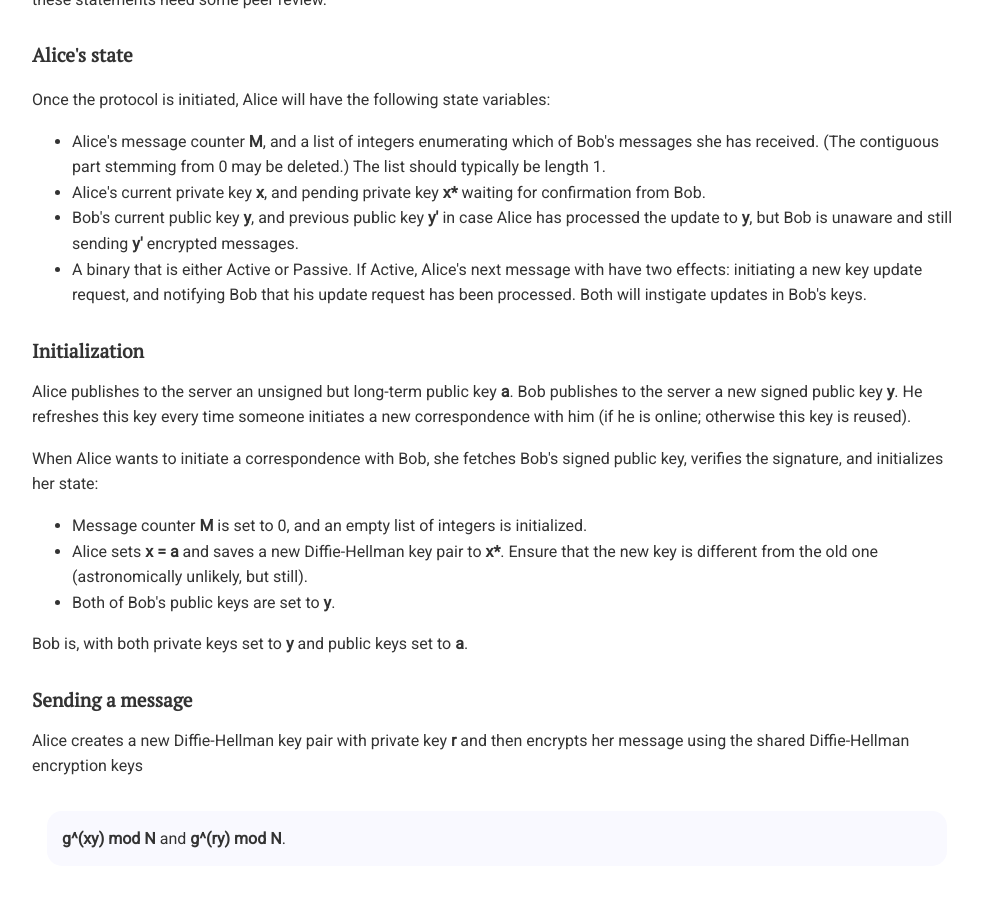
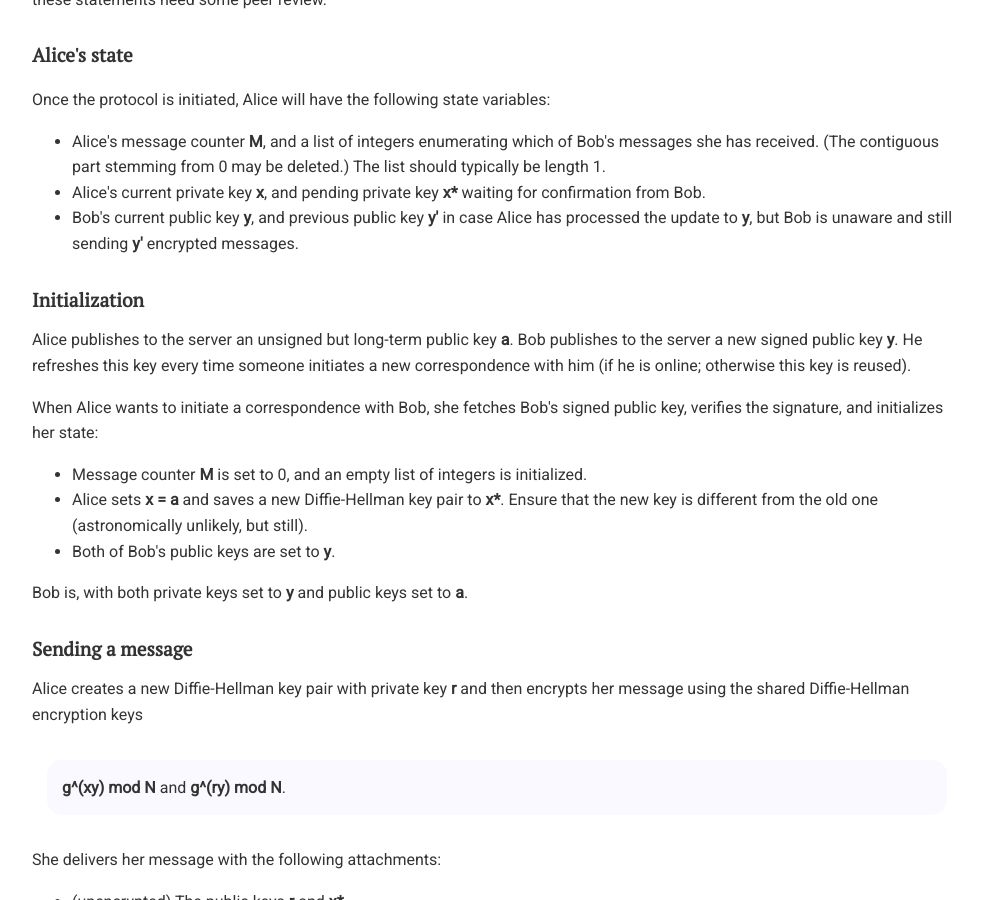
Before and after one commit to chatscrypt/chatscrypt.github.io, a Jekyll site: the page built from _posts/2020-01-24-the-chatscrypt-architecture-part-iv-authenticated-inductive-diffie-hellman-2.html, in a window 1280 px wide and 900 px high, scrolled down 451 px. Shown: the whole window, without its empty margins (143-1125 px from the left). Built offline with Jekyll 4.4.1, drawn with Linux system fonts in a browser that asks for light colours; comment, search, counter and statistics services are not loaded.

Commit message:
Update 2020-01-24-the-chatscrypt-architecture-part-iv-authenticated-inductive-diffie-hellman-2.html

```diff
--- a/_posts/2020-01-24-the-chatscrypt-architecture-part-iv-authenticated-inductive-diffie-hellman-2.html
+++ b/_posts/2020-01-24-the-chatscrypt-architecture-part-iv-authenticated-inductive-diffie-hellman-2.html
@@ -17,7 +17,6 @@ I decided to carefully write out my third and hopefully final attempt at the pro
 <li>Alice's message counter <b>M</b>, and a list of integers enumerating which of Bob's messages she has received. (The contiguous part stemming from 0 may be deleted.) The list should typically be length 1.
 <li>Alice's current private key <b>x</b>, and pending private key <b>x*</b> waiting for confirmation from Bob.
 <li>Bob's current public key <b>y</b>, and previous public key <b>y'</b> in case Alice has processed the update to <b>y</b>, but Bob is unaware and still sending <b>y'</b> encrypted messages.
-<li>A binary that is either Active or Passive. If Active, Alice's next message with have two effects: initiating a new key update request, and notifying Bob that his update request has been processed. Both will instigate updates in Bob's keys.
 </ul>
 
 
```
